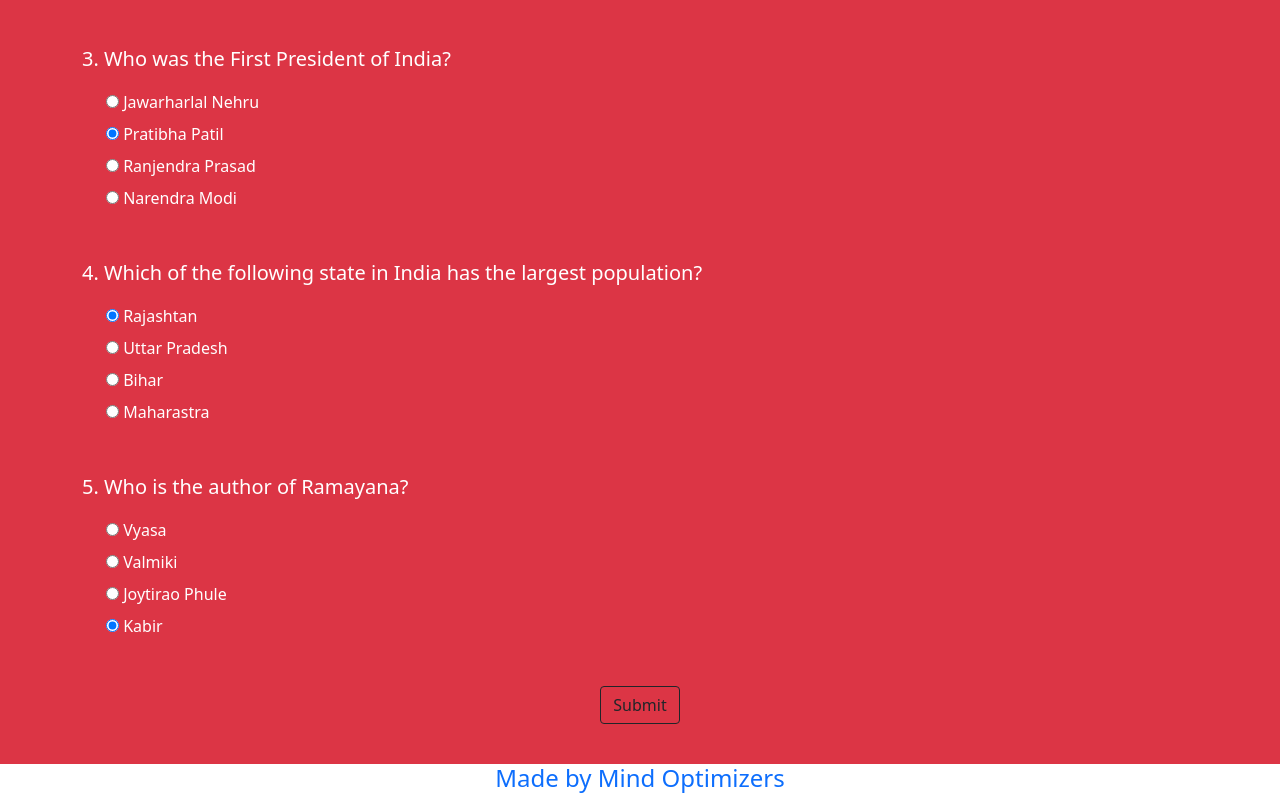
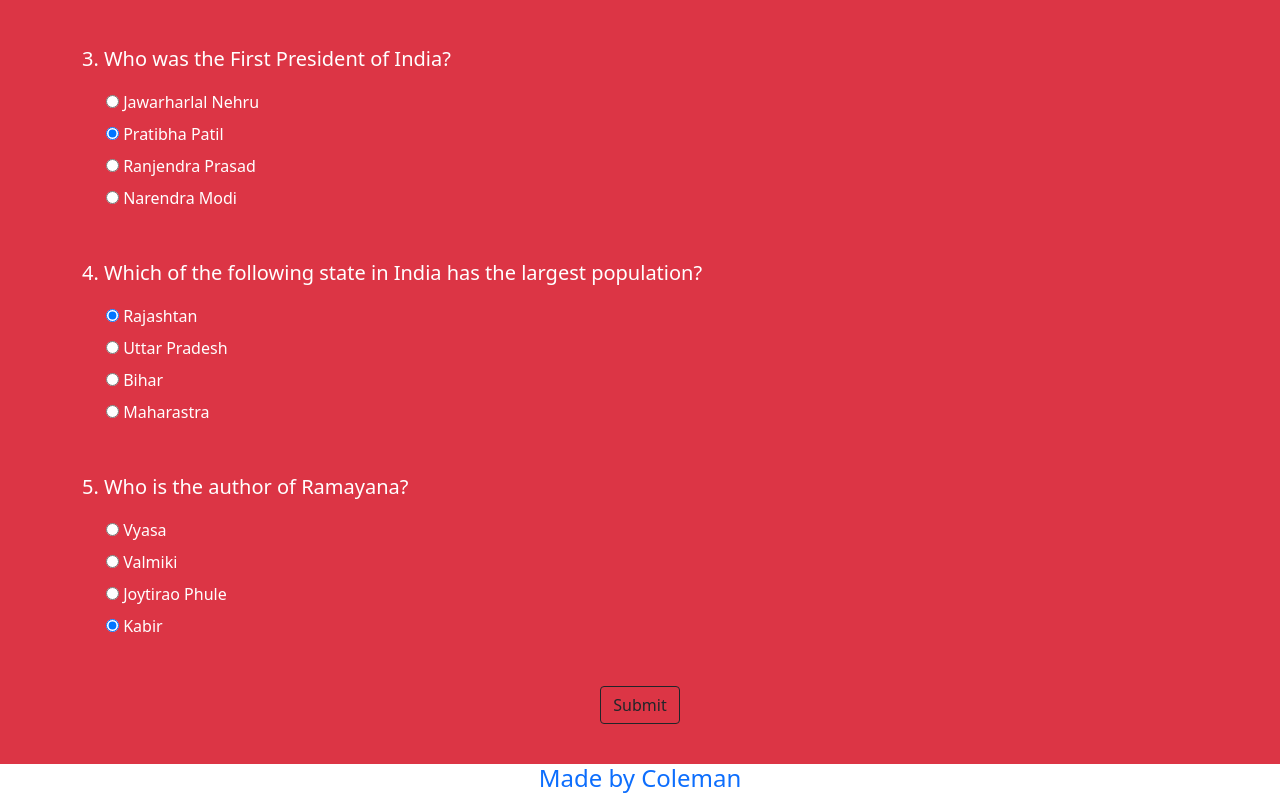
Before and after one commit to aditya2002-dg/Quiz, a plain HTML site: page index.html in a window 1280 px wide. Shown: the part 790-1590 px from the top of the page. Drawn offline with nearby package versions, Linux system fonts and the light colour scheme.

Commit message:
Update index.html

```diff
--- a/index.html
+++ b/index.html
@@ -137,7 +137,7 @@
    </div>
    <!--Footer-->
    <div class="footer text-center text-primary">
-    <h4>Made by Mind Optimizers</h4>
+    <h4>Made by Coleman</h4>
    </div>
 
     <script src="quiz.js"></script>
```
